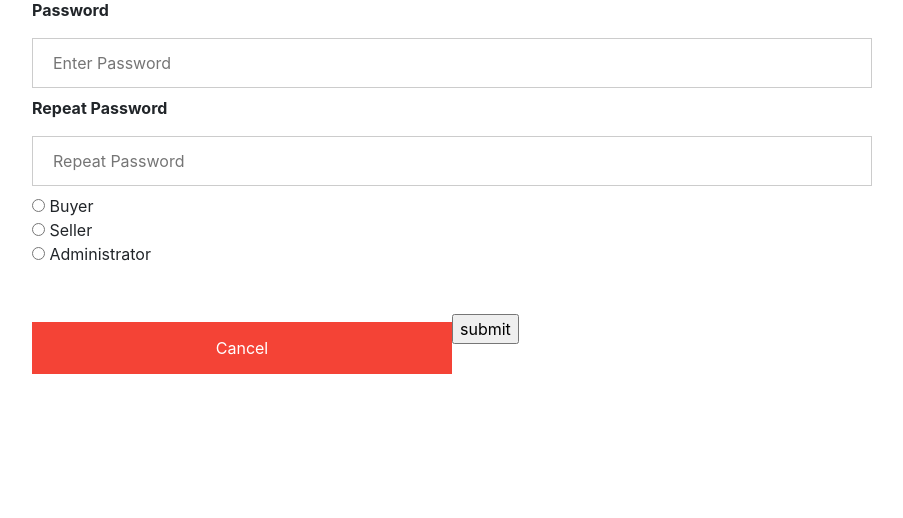
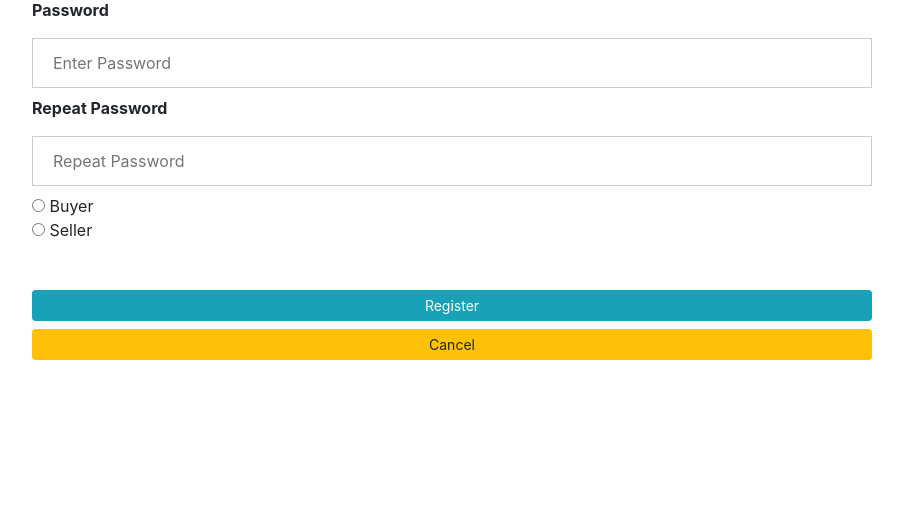
Before and after one commit to anthonyh209/EFast, a PHP site: page /register.php in a window 1280 px wide. Shown: the part 599-1117 px from the top of the page, without its empty margins (188-1091 px from the left). Before the commit the page ends 973 px from the top, so only its background shows below. Run offline with PHP 8.4, Linux system fonts and the light colour scheme; data that the repository does not hold is empty.

Commit message:
changes to register
- removed admin privaledge

```diff
--- a/register.php
+++ b/register.php
@@ -43,17 +43,20 @@
 
         <input type="radio" name="radio" value="ROLE_01"> Buyer<br>
         <input type="radio" name="radio" value="ROLE_02"> Seller<br>
-        <input type="radio" name="radio" value="ROLE_03"> Administrator<br>
-
+<!--         <input type="radio" name="radio" value="ROLE_03"> Administrator<br>
+ -->
 
         <br>
         <br>
 
 
         <div>
-            <button type="button" class="cancelbtn" onclick="window.location='login.php';" >Cancel</button>
+
 <!--             <button type="submit" class="signupbtn">Sign Up</button>
- -->            <input type='submit' name='submit' value='submit' id="submit" />
+ -->            <input class='btn btn-info btn-lg btn-block btn-sm'
+ type='submit' name='submit' value='Register' id="submit" />
+
+                <button type="button" class="btn btn-warning btn-lg btn-block btn-sm" onclick="window.location='login.php';" >Cancel</button>
 
         </div>
 
```
